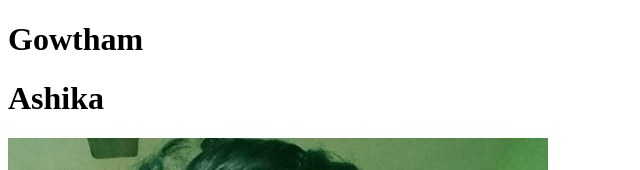
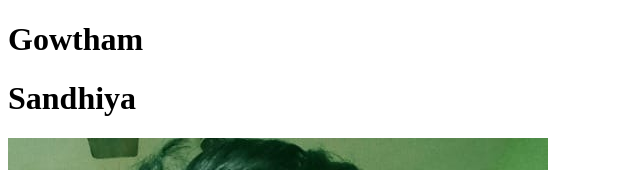
Before and after one commit to Gowthamgandhi02/Desktop, a plain HTML site: page index.html in a window 1280 px wide. Shown: the top 170 px of the page, without its empty margins (0-640 px from the left). Drawn offline with Linux system fonts and the light colour scheme.

Commit message:
Update index.html

```diff
--- a/index.html
+++ b/index.html
@@ -7,7 +7,7 @@
 </head>
 <body>
     <h1>Gowtham</h1>
-    <h1>Ashika</h1>
+    <h1>Sandhiya</h1>
     <img src="image.jfif" alt="">
     <p>hi how are you am under the water please help to cooling hoooo</p>
 
```
